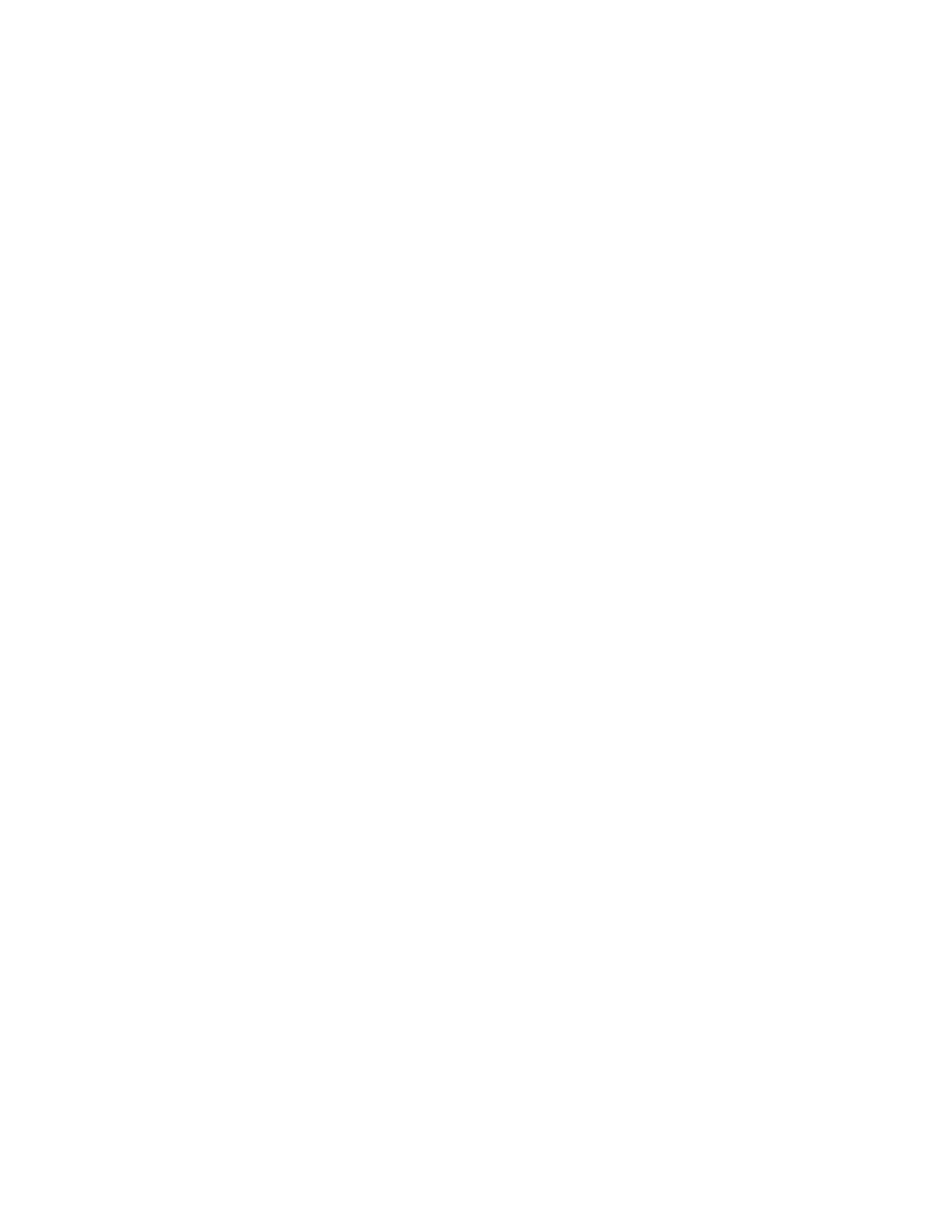
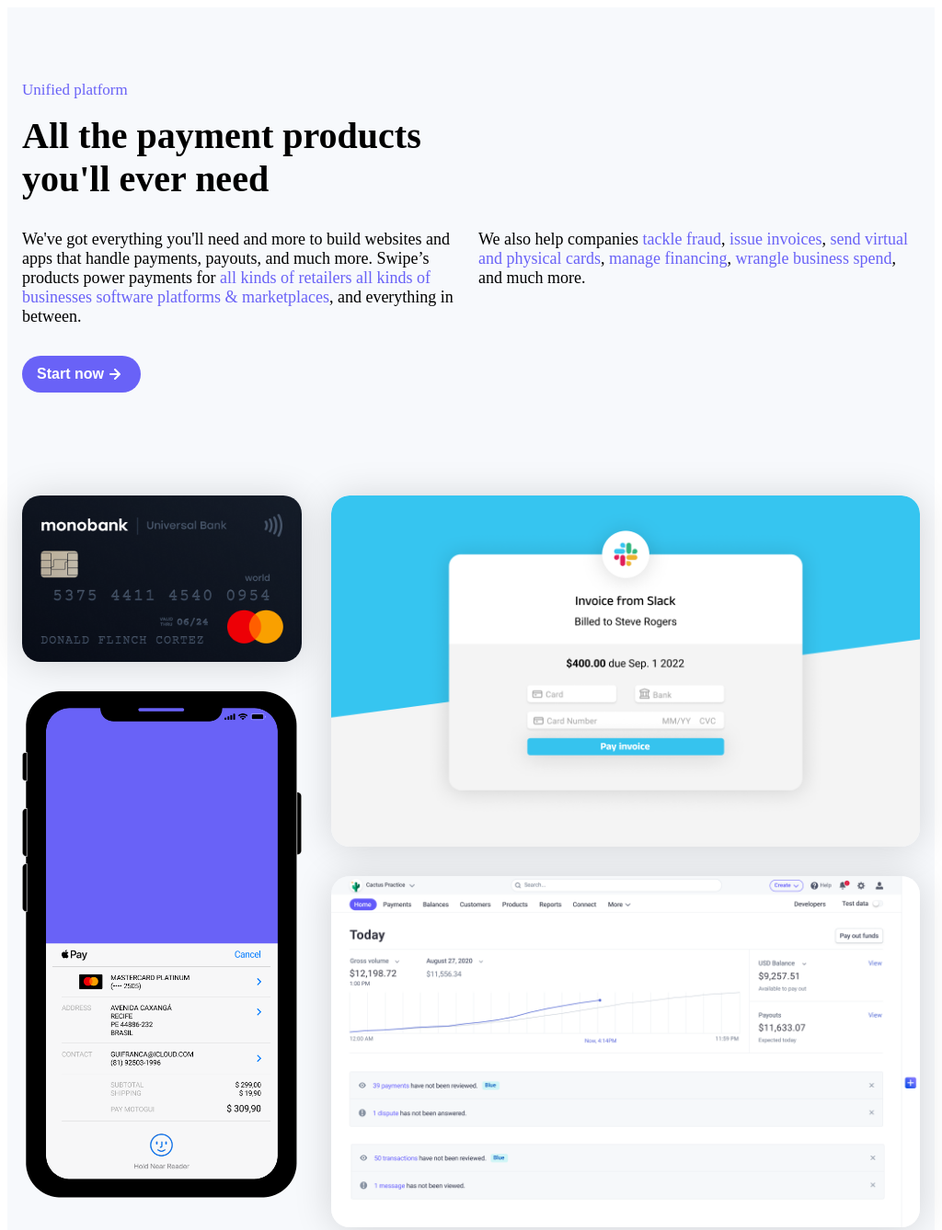
Before and after one commit to YohanEcheverri/swipe, a plain HTML site: page index.html in a window 1024 px wide. Shown: the top 1338 px of the page at 92% size. Before the commit the page ends 800 px from the top, so only its background shows below. Drawn offline with Linux system fonts and the light colour scheme.

Commit message:
mejorando y aprendiendo

```diff
--- a/index.html
+++ b/index.html
@@ -3,9 +3,52 @@
 <head>
     <meta charset="UTF-8">
     <meta name="viewport" content="width=device-width, initial-scale=1.0">
+    <link rel="stylesheet" href="style.css">
     <title>Sprint2</title>
 </head>
 <body>
+    <!--Seccion 2-->
+    <div class="unified-platform-section">
+        <div class="section-container">
+            <p class="subtitle">Unified platform</p>
+            <h2>All the payment products you'll ever need</h2>
+
+            <div class="two-column">
+                <div class="col-left">
+                    <p>
+                        We've got everything you'll need and more to build websites and apps that handle payments, payouts, and much more. Swipe’s products power payments for
+                        <a href=""> all kinds of retailers</a>
+                        <a href=""> all kinds of businesses</a>
+                        <a href=""> software platforms &amp; marketplaces</a>, and everything in between.
+                    </p>
+                </div>
+                <div class="col-right">
+                    <p>
+                        We also help companies
+                        <a href="">tackle fraud</a>,
+                        <a href="">issue invoices</a>,
+                        <a href="">send virtual and physical cards</a>,
+                        <a href="">manage financing</a>,
+                        <a href="">wrangle business spend</a>, and much more.
+                    </p>
+                </div>
+            </div>
+            <button class="primary-button with-icon">Start now
+                <img src="/assets/arrow-right-light.svg" alt="">
+            </button>
+        </div>
+    </div>
+    <div class="graphic-section">
+        <div class="section-container">
+            <div class="graphic-grid">
+                <img id="credit-card" src="/assets/credit-card.png" alt="">
+                <img id="slack-invoice" src="/assets/slack-invoice.png" alt="">
+                <img id="phone" src="/assets/phone.png" alt="">
+                <img id="dash" src="/assets/dash.png" alt="">
+            </div>
+        </div>
+    </div>
+
 
 </body>
 </html>
--- a/style.css
+++ b/style.css
@@ -0,0 +1,217 @@
+@media only screen and (min-width: 320px) and (max-width: 550px) {
+    .unified-platform-section {
+        background-color: #F7F9FC;
+        padding: 16px 0px;
+    }
+
+    .section-container{
+        padding: 0px 16px;
+    }
+
+    .subtitle {
+        color: #6962F7;
+        margin: 16px 0px;
+    }
+
+    h2 {
+        margin: 0px 0px 16px 0px;
+        font-size: 34px;
+    }
+
+    .col-left {
+        padding: 0px 16px 0px 0px;
+    }
+
+    .col-left p {
+        margin: 16px 0px;
+        font-size: 18px;
+    }
+
+    .col-left p a {
+        color: #6962F7;
+        text-decoration: none;
+    }
+
+    .col-right {
+        margin: 0;
+        padding: 0;
+    }
+
+    .col-right p {
+        margin: 16px 0px;
+        font-size: 18px;
+    }
+
+    .col-right p a {
+        color: #6962F7;
+        text-decoration: none;
+    }
+
+    .primary-button.with-icon {
+        color: white;
+        font-size: 16px;
+        margin: 16px 0px;
+        padding: 8px 16px;
+        background-color: #6962F7;
+        font-weight: bold;
+        border-radius: 20px;
+        border: none;
+        align-items: center;
+        display: flex;
+    }
+
+    .graphic-section {
+        display: flex;
+        background-color: #F7F9FC;
+        justify-content: center;
+    }
+
+    .graphic-grid {
+        padding: 32px 0px;
+        display: grid;
+        grid-template-areas: "card slack slack" "phone slack slack" "phone dash dash";
+        grid-gap: 32px;
+        padding: 32px 0px;
+    }
+
+    #credit-card {
+        grid-area: card;
+        width: 100%;
+        box-shadow: 0px 2px 40px rgba(0, 0, 0, 0.15);
+        border-radius: 20px;
+    }
+
+    #slack-invoice {
+        grid-area: slack;
+        width: 100%;
+        box-shadow: 0px 2px 40px rgba(0, 0, 0, 0.15);
+        border-radius: 20px;
+    }
+
+    #phone {
+        grid-area: phone;
+        width: 100%;
+    }
+
+    #dash {
+        grid-area: dash;
+        width: 100%;
+        box-shadow: 0px 2px 40px rgba(0, 0, 0, 0.15);
+        border-radius: 20px;
+    }
+
+}
+@media only screen and (min-width: 551px) and (max-width: 768px) {
+
+}
+@media only screen and (min-width: 769px) and (max-width: 1024px) {
+    .unified-platform-section {
+        background-color: #F7F9FC;
+        padding: 64px 0px;
+    }
+
+    .section-container{
+        padding: 0px 16px;
+    }
+
+    .subtitle {
+        color: #6962F7;
+        margin: 16px 0px;
+        font-size: 17px;
+    }
+
+    h2 {
+        margin: 0px 0px 16px 0px;
+        font-size: 40px;
+        display: flex;
+        width: 50%;
+    }
+
+    .two-column{
+        display: flex;
+    }
+
+    .col-left {
+        padding: 0px 16px 0px 0px;
+        width: 100%;
+    }
+
+    .col-left p {
+        margin: 16px 0px;
+        font-size: 18px;
+    }
+
+    .col-left p a {
+        color: #6962F7;
+        text-decoration: none;
+    }
+
+    .col-right {
+        margin: 0;
+        padding: 0;
+        width: 100%;
+    }
+
+    .col-right p {
+        margin: 16px 0px;
+        font-size: 18px;
+    }
+
+    .col-right p a {
+        color: #6962F7;
+        text-decoration: none;
+    }
+
+    .primary-button.with-icon {
+        color: white;
+        font-size: 16px;
+        margin: 16px 0px;
+        padding: 8px 16px;
+        background-color: #6962F7;
+        font-weight: bold;
+        border-radius: 20px;
+        border: none;
+        align-items: center;
+        display: flex;
+    }
+
+    .graphic-section {
+        display: flex;
+        background-color: #F7F9FC;
+        justify-content: center;
+    }
+
+    .graphic-grid {
+        padding: 32px 0px;
+        display: grid;
+        grid-template-areas: "card slack slack" "phone slack slack" "phone dash dash";
+        grid-gap: 32px;
+        padding: 32px 0px;
+    }
+
+    #credit-card {
+        grid-area: card;
+        width: 100%;
+        box-shadow: 0px 2px 40px rgba(0, 0, 0, 0.15);
+        border-radius: 20px;
+    }
+
+    #slack-invoice {
+        grid-area: slack;
+        width: 100%;
+        box-shadow: 0px 2px 40px rgba(0, 0, 0, 0.15);
+        border-radius: 20px;
+    }
+
+    #phone {
+        grid-area: phone;
+        width: 100%;
+    }
+
+    #dash {
+        grid-area: dash;
+        width: 100%;
+        box-shadow: 0px 2px 40px rgba(0, 0, 0, 0.15);
+        border-radius: 20px;
+    }
+}
```
